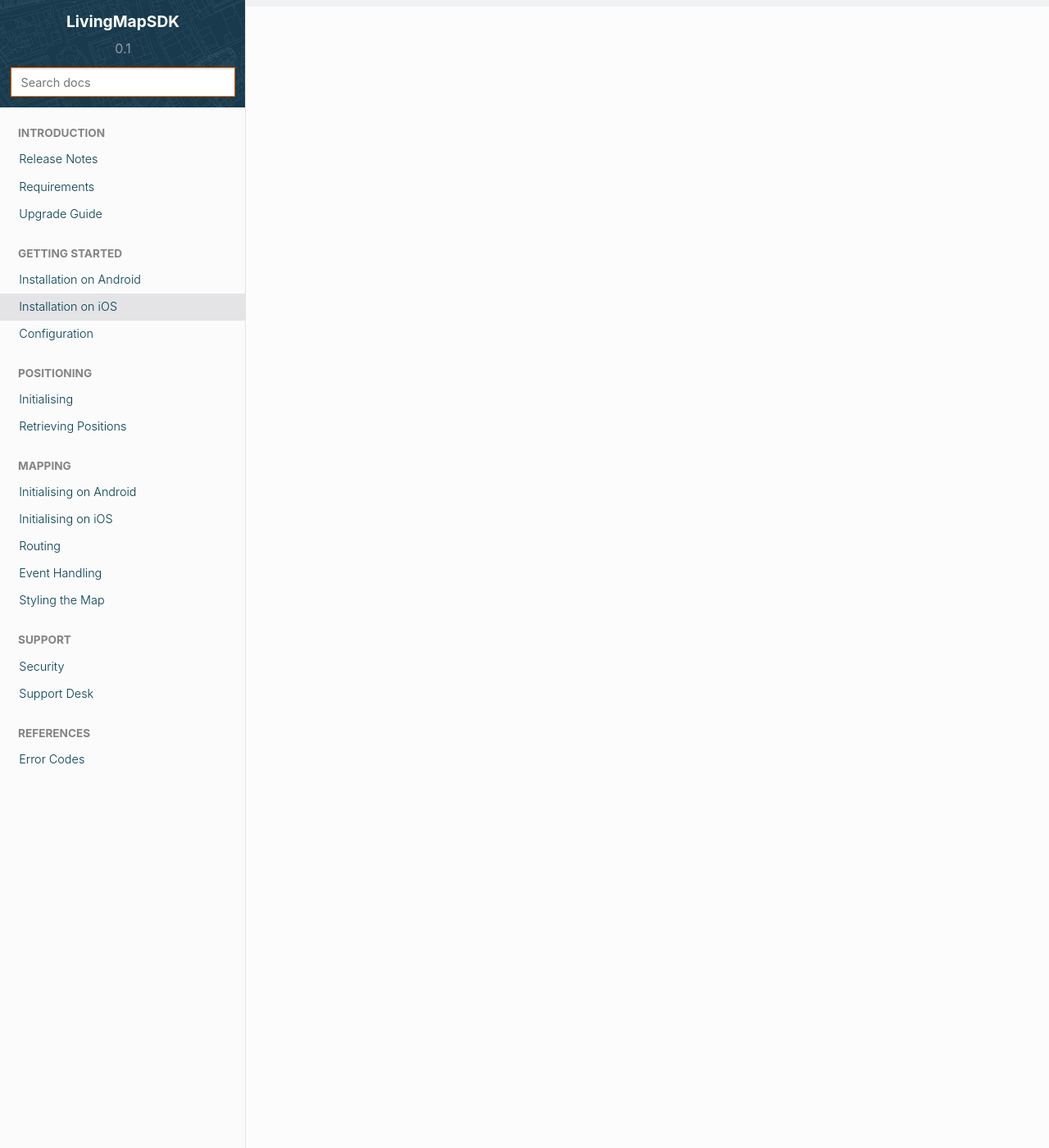
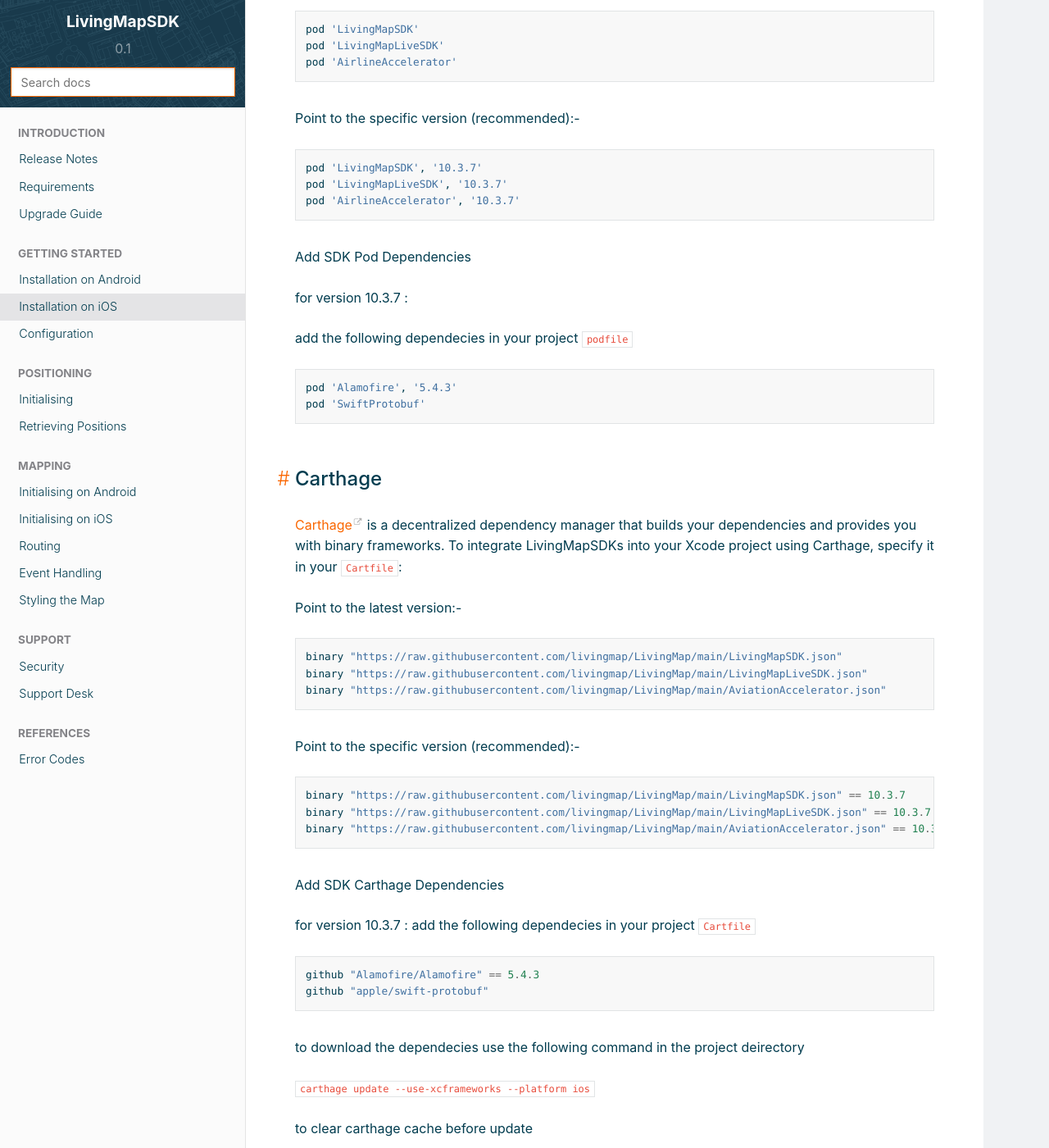
Before and after one commit to livingmap/documentation-LivingMapSDK, a Sphinx documentation site: the page built from source/getting-started/installation-on-ios.rst, in a window 1280 px wide and 1400 px high, scrolled down 1392 px. Shown: the whole window at 82% size. Built offline with Sphinx 7.4.7 and the Read the Docs theme 2.0.0, drawn with Linux system fonts in a browser that asks for light colours; some of the changed text lies outside the part shown.

Commit message:
LMS-1272 update installation on iOS

```diff
--- a/source/getting-started/installation-on-ios.rst
+++ b/source/getting-started/installation-on-ios.rst
@@ -8,35 +8,149 @@
 This page will outline how to install the *LivingMapSDK* into an iOS application.
 
 
-Dependencies
-------------
+Versions
+--------
 
-iOS dependencies are managed via the Living Map CocoaPods distribution repository, details of which are to be included in the project's **Podfile**.
-
-.. code:: ruby
-
-    source 'https://github.com/CocoaPods/Specs.git'
-    source 'git@github.com:livingmap/distribution-Specs.git'
-
-    target 'MyApp' do
-      use_frameworks!
-      pod 'LivingMapSDK', '~> 10.0'
-    end
+| Latest and stable : 10.3.7
+| Stable: 10.3.6
 
 
 Settings
 --------
 
-Set the platform version (i.e. the minimum compatible iOS version) of the project to ``11.0``.
+Set the platform version (i.e. the minimum compatible iOS version) of the project to ``13.1``.
 
 .. code:: ruby
 
-    platform :ios, '11.0'
+    platform :ios, '13.1'
 
 
-Permissions
------------
 
-Ensure your app implements ``Location Updates`` capability and prompts the user for ``Location Permissions``.
+SDKs Dependencies
+------------------
 
-.. attention:: **Screen Orientation and Mapping** – Only portrait-mode is supported by *LivingMapSDK* when Mapping is used. Applications which integrate the SDK and use Mapping must ensure it is locked to Portrait-mode through its configuration.
+-  Alamofire v5.4.3
+-  SwiftProtobuf
+
+CocoaPods
+--------------
+
+`CocoaPods <https://cocoapods.org>`__ is a dependency manager for Cocoa
+projects. For usage and installation instructions, visit their website.
+To integrate LivingMapSDKs into your Xcode project using CocoaPods,
+specify it in your ``Podfile``:
+
+LivingMmap Uses the Custom Specs Repo, In order to use the framework artefacts linked by this repo a slight
+modification to XCode project podfile is necessary.
+
+You must explicitly state that this repo is a source for the Cocopods
+integration system. Add this line of code under the platform declaration
+but above the project declaration in the podfile.
+
+::
+
+   source 'git@github.com:livingmap/LivingMap.git'
+
+Point to the latest version:-
+
+.. code:: ruby
+
+       pod 'LivingMapSDK'
+       pod 'LivingMapLiveSDK'
+       pod 'AirlineAccelerator'
+
+Point to the specific version (recommended):-
+
+.. code:: ruby
+
+       pod 'LivingMapSDK', '10.3.7'
+       pod 'LivingMapLiveSDK', '10.3.7'
+       pod 'AirlineAccelerator', '10.3.7'
+
+Add SDK Pod Dependencies
+
+for version 10.3.7 :
+
+add the following dependecies in your project ``podfile``
+
+.. code:: ruby
+
+       pod 'Alamofire', '5.4.3'
+       pod 'SwiftProtobuf'
+
+Carthage
+--------------
+
+`Carthage <https://github.com/Carthage/Carthage>`__ is a decentralized
+dependency manager that builds your dependencies and provides you with
+binary frameworks. To integrate LivingMapSDKs into your Xcode project
+using Carthage, specify it in your ``Cartfile``:
+
+Point to the latest version:-
+
+.. code:: ruby
+
+   binary "https://raw.githubusercontent.com/livingmap/LivingMap/main/LivingMapSDK.json"
+   binary "https://raw.githubusercontent.com/livingmap/LivingMap/main/LivingMapLiveSDK.json"
+   binary "https://raw.githubusercontent.com/livingmap/LivingMap/main/AviationAccelerator.json"
+
+Point to the specific version (recommended):-
+
+.. code:: ruby
+
+   binary "https://raw.githubusercontent.com/livingmap/LivingMap/main/LivingMapSDK.json" == 10.3.7
+   binary "https://raw.githubusercontent.com/livingmap/LivingMap/main/LivingMapLiveSDK.json" == 10.3.7
+   binary "https://raw.githubusercontent.com/livingmap/LivingMap/main/AviationAccelerator.json" == 10.3.7
+
+Add SDK Carthage Dependencies
+
+for version 10.3.7 : add the following dependecies in your project
+``Cartfile``
+
+.. code:: ruby
+
+       github "Alamofire/Alamofire" == 5.4.3
+       github "apple/swift-protobuf"
+
+to download the dependecies use the following command in the project
+deirectory
+
+``carthage update --use-xcframeworks --platform ios``
+
+to clear carthage cache before update
+
+``rm -rf ~/Library/Caches/org.carthage.CarthageKit``
+
+the frameworks/xcFrameworks downloaded in the
+``<project>/Carthage/Build`` directory attach the
+frameworks/xcFrameworks in the project through one of the following
+approaches:
+
+-  in the project tabs General –> Frameworks, Libraries, and Embedded
+   Content
+
+-  in the project tabs Build Phases –> Embeded Frameworks
+
+make sure the frameworks/xcFrameworks embeded and signed.
+
+Swift Package Manager
+-----------------------
+
+The `Swift Package Manager <https://swift.org/package-manager/>`__ is a
+tool for automating the distribution of Swift code and is integrated
+into the ``swift`` compiler.
+
+adding LivingMapSDKs as a dependency can be done through Xcode:
+
+-  in your project file tab select ``Add Packages``
+-  use LivingMap github link ``https://github.com/livingmap/LivingMap``
+   in the search
+-  add the livingMap package to your project and you are all set
+
+### Permissions
+
+---
+
+Ensure your app implements `Location Updates` capability and prompts the user for `Location Permissions`.
+
+.. attention:: **Screen Orientation and Mapping** – Only portrait-mode is supported by _LivingMapSDK_ when Mapping is used. Applications which integrate the SDK and use Mapping must ensure it is locked to Portrait-mode through its configuration.
```
